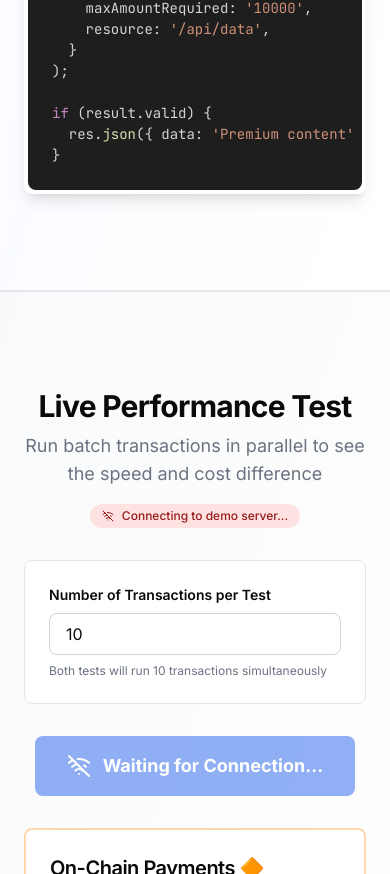
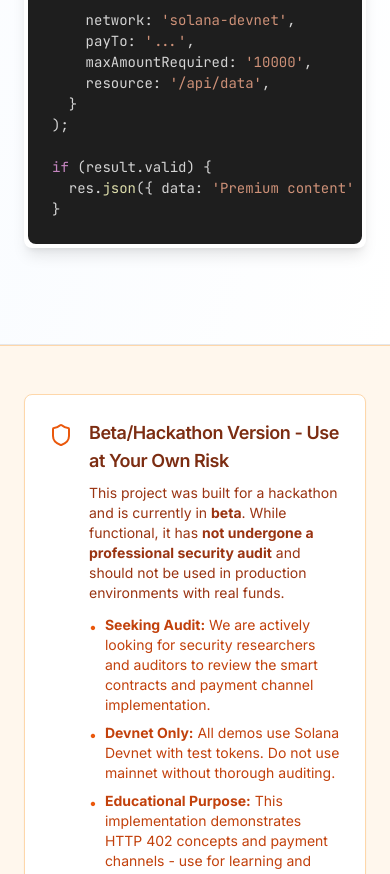
Before and after one commit to BOBER3r/x402-solana-website, a Next.js app: page / in a window 390 px wide. Shown: the part 1126-2000 px from the top of the page. Built offline with nearby package versions, Linux system fonts and the light colour scheme; no server answers.

Commit message:
new payment channel demo

```diff
--- a/app/docs/getting-started/page.tsx
+++ b/app/docs/getting-started/page.tsx
@@ -796,7 +796,7 @@ console.log(\`View claim: https://explorer.solana.com/tx/\${claimSignature}?clus
                   <p className="text-sm text-muted mb-4">
                     Check out working examples for different frameworks
                   </p>
-                  <a href="/examples" className="text-sm text-primary hover:underline">
+                  <a href="/demo" className="text-sm text-primary hover:underline">
                     View Examples →
                   </a>
                 </Card>
--- a/app/docs/page.tsx
+++ b/app/docs/page.tsx
@@ -101,7 +101,7 @@ export default function DocsPage() {
         >
           <h2 className="text-2xl font-bold mb-8">Quick Links</h2>
           <div className="grid grid-cols-1 md:grid-cols-3 gap-6">
-            <Link href="/examples">
+            <Link href="/demo">
               <Card className="cursor-pointer hover:border-primary">
                 <h3 className="font-semibold mb-2">Examples</h3>
                 <p className="text-sm text-muted">Working examples for common use cases</p>
--- a/app/examples/page.tsx
+++ b/app/examples/page.tsx
@@ -72,7 +72,7 @@ const examples = [
       "@RequirePayment() decorator",
       "Guards & Dependency Injection",
       "3 endpoints (FREE, $0.001, $0.005)",
-      "Production-ready architecture"
+      "Complete architecture"
     ],
     complexity: "Intermediate",
     lines: 125,
@@ -115,7 +115,7 @@ export default function ExamplesPage() {
               Working Examples
             </h1>
             <p className="text-lg text-muted max-w-2xl mx-auto">
-              5 complete, production-ready examples demonstrating x402 integration across different frameworks
+              5 complete examples demonstrating x402 integration across different frameworks
             </p>
           </div>
 
--- a/app/hackathon/page.tsx
+++ b/app/hackathon/page.tsx
@@ -309,7 +309,7 @@ export default function HackathonPage() {
                     Get Started
                   </Button>
                   <Button
-                    href="/examples"
+                    href="/demo"
                     variant="secondary"
                     className="bg-transparent border-white text-white hover:bg-white/10"
                   >
--- a/app/page.tsx
+++ b/app/page.tsx
@@ -33,6 +33,14 @@ export default function Home() {
             animate="animate"
             variants={staggerContainer}
           >
+            <motion.div
+              className="inline-flex items-center gap-2 px-4 py-2 bg-orange-50 border border-orange-300 rounded-full text-sm text-orange-800 font-medium mb-4"
+              variants={fadeInUp}
+            >
+              <Shield className="h-4 w-4" />
+              Beta Version - Seeking Security Audit
+            </motion.div>
+
             <motion.div
               className="inline-flex items-center gap-2 px-4 py-2 bg-primary/10 border border-primary/20 rounded-full text-sm text-primary font-medium mb-6"
               variants={fadeInUp}
@@ -95,6 +103,39 @@ if (result.valid) {
               />
             </motion.div>
           </motion.div>
+        </div>
+      </section>
+
+      {/* Beta Disclaimer Section */}
+      <section className="py-12 bg-orange-50 border-y border-orange-200">
+        <div className="mx-auto max-w-5xl px-6 lg:px-8">
+          <div className="bg-white rounded-lg shadow-sm border border-orange-200 p-6">
+            <div className="flex items-start gap-4">
+              <Shield className="h-6 w-6 text-orange-600 flex-shrink-0 mt-1" />
+              <div>
+                <h3 className="text-lg font-semibold text-orange-900 mb-2">
+                  Beta/Hackathon Version - Use at Your Own Risk
+                </h3>
+                <p className="text-sm text-orange-800 mb-3">
+                  This project was built for a hackathon and is currently in <strong>beta</strong>. While functional, it has <strong>not undergone a professional security audit</strong> and should not be used in production environments with real funds.
+                </p>
+                <div className="space-y-2 text-sm text-orange-700">
+                  <div className="flex items-start gap-2">
+                    <span className="text-orange-600 mt-0.5">•</span>
+                    <span><strong>Seeking Audit:</strong> We are actively looking for security researchers and auditors to review the smart contracts and payment channel implementation.</span>
+                  </div>
+                  <div className="flex items-start gap-2">
+                    <span className="text-orange-600 mt-0.5">•</span>
+                    <span><strong>Devnet Only:</strong> All demos use Solana Devnet with test tokens. Do not use mainnet without thorough auditing.</span>
+                  </div>
+                  <div className="flex items-start gap-2">
+                    <span className="text-orange-600 mt-0.5">•</span>
+                    <span><strong>Educational Purpose:</strong> This implementation demonstrates HTTP 402 concepts and payment channels - use for learning and experimentation.</span>
+                  </div>
+                </div>
+              </div>
+            </div>
+          </div>
         </div>
       </section>
 
@@ -787,7 +828,7 @@ const response = await channelClient.pay({
                 Read Documentation
               </Button>
               <Button
-                href="/examples"
+                href="/demo"
                 variant="secondary"
                 className="bg-transparent border-white text-white hover:bg-white/10"
               >
--- a/app/payment-channels/page.tsx
+++ b/app/payment-channels/page.tsx
@@ -254,7 +254,7 @@ export default function PaymentChannelsPage() {
           >
             <h2 className="text-3xl font-bold mb-4">Framework Integration</h2>
             <p className="text-lg text-muted mb-12 max-w-3xl">
-              Production-ready middleware for Express, NestJS, and Fastify
+              Middleware examples for Express, NestJS, and Fastify
             </p>
           </motion.div>
 
--- a/components/Footer.tsx
+++ b/components/Footer.tsx
@@ -4,7 +4,7 @@ const footerNavigation = {
   product: [
     { name: "Documentation", href: "/docs" },
     { name: "Architecture", href: "/architecture" },
-    { name: "Examples", href: "/examples" },
+    { name: "Demo", href: "/demo" },
   ],
   resources: [
     { name: "Getting Started", href: "/docs/getting-started" },
--- a/components/Header.tsx
+++ b/components/Header.tsx
@@ -9,7 +9,7 @@ const navigation = [
   { name: "Payment Channels", href: "/payment-channels" },
   { name: "Docs", href: "/docs" },
   { name: "Architecture", href: "/architecture" },
-  { name: "Examples", href: "/examples" },
+  { name: "Demo", href: "/demo" },
   { name: "Hackathon", href: "/hackathon" },
 ];
 
--- a/components/LiveDemo.tsx
+++ b/components/LiveDemo.tsx
@@ -445,7 +445,7 @@ export default function LiveDemo() {
           <input
             type="number"
             min="1"
-            max="50"
+            max="20"
             value={batchSize}
             onChange={(e) => setBatchSize(Number(e.target.value))}
             disabled={onChainRunning || channelRunning}
@@ -489,7 +489,7 @@ export default function LiveDemo() {
         <Card className="p-6 border-2 border-orange-200">
           <div className="space-y-4">
             <div className="flex items-center justify-between">
-              <h3 className="text-xl font-semibold">On-Chain Payments 🔶</h3>
+              <h3 className="text-xl font-semibold">On-Chain Payments </h3>
               {onChainRunning && (
                 <Loader2 className="h-5 w-5 animate-spin text-orange-600" />
               )}
--- a/components/TransactionCard.tsx
+++ b/components/TransactionCard.tsx
@@ -38,7 +38,7 @@ export default function TransactionCard({ result }: TransactionCardProps) {
               <Clock className="h-5 w-5 text-orange-600" />
             )}
             <h3 className="font-semibold text-lg">
-              {isChannel ? "Channel Payment ⚡" : "On-Chain Payment 🔶"}
+              {isChannel ? "Channel Payment " : "On-Chain Payment "}
             </h3>
           </div>
           <span
```
Also changed, not shown: package.json (+9 -6 lines), 1 other file (tests, documents, lock files or other folders).
